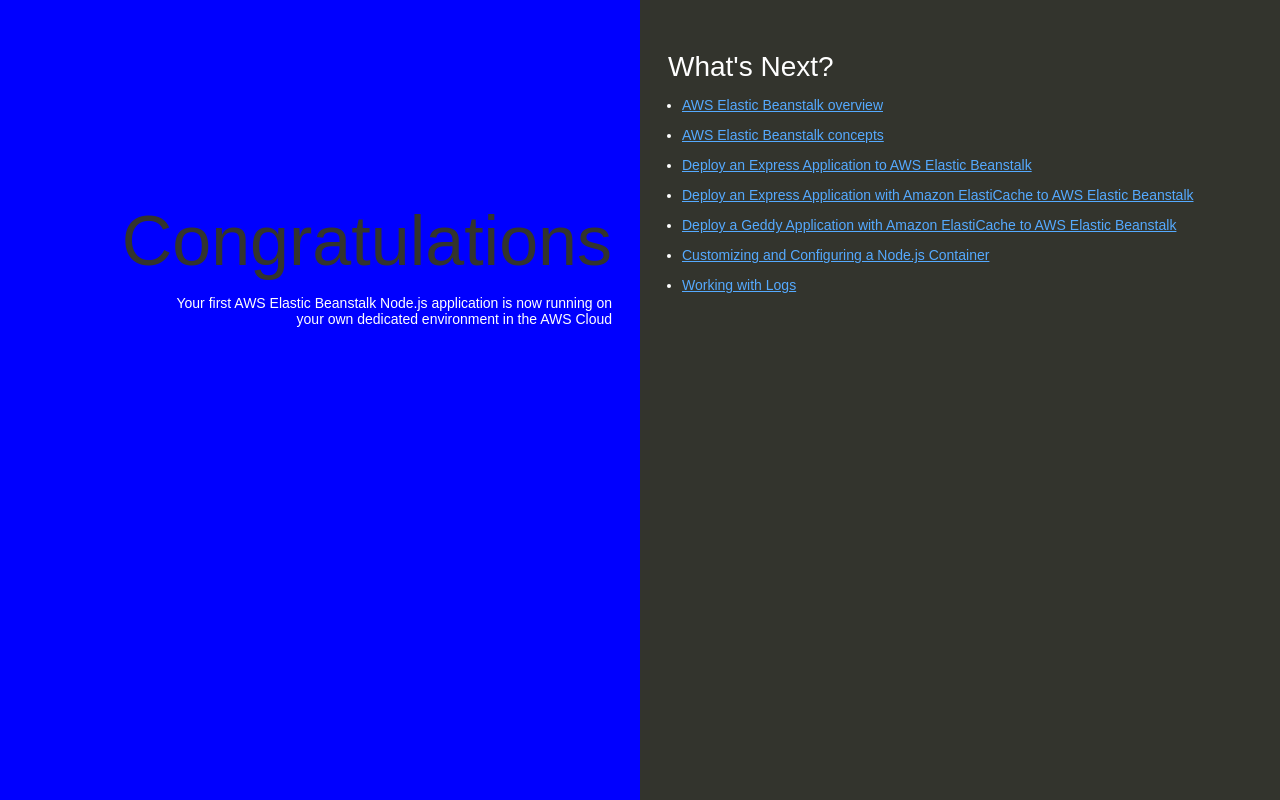
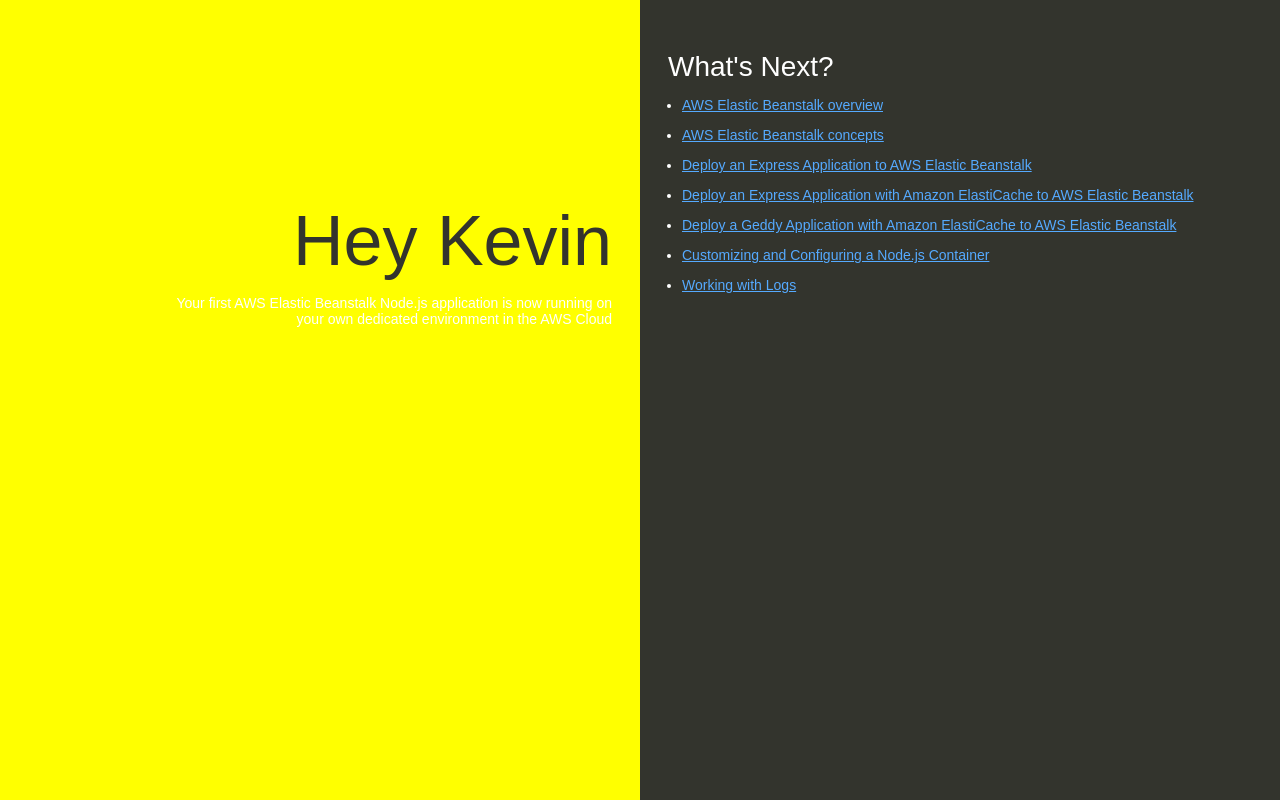
Before and after one commit to kevinmorenom/KevinDevOps, a website: page index.html in a window 1280 px wide. Drawn offline with Linux system fonts and the light colour scheme.

Commit message:
changed to Yellow with name

```diff
--- a/index.html
+++ b/index.html
@@ -35,7 +35,7 @@
 
         text-align: right;
         padding-top: 11em;
-        background-color: blue;
+        background-color: yellow;
 
       }
       .textColumn p {
@@ -74,7 +74,7 @@
   </head>
   <body>
     <div class="textColumn">
-      <h1>Congratulations</h1>
+      <h1>Hey Kevin</h1>
       <p>Your first AWS Elastic Beanstalk Node.js application is now running on your own dedicated environment in the AWS Cloud</p>
     </div>
     <div class="linksColumn">
```
